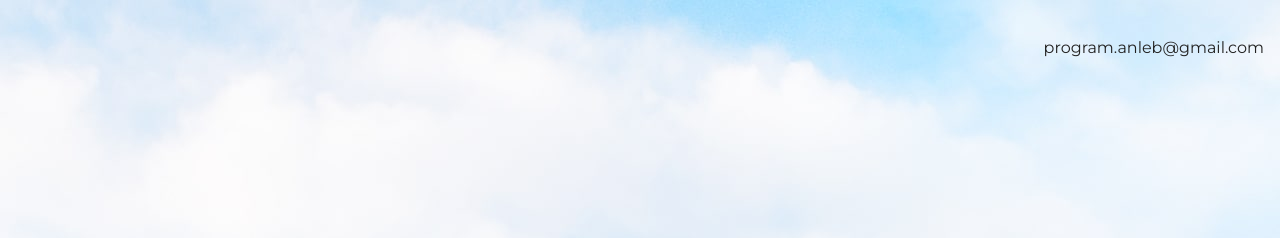
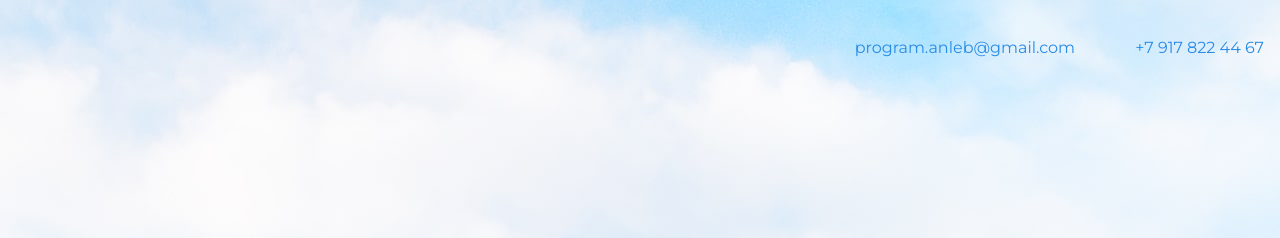
Before and after one commit to 19Anton20/portfolio, a plain HTML site: page index.html in a window 1280 px wide. Shown: the top 238 px of the page. Drawn offline with nearby package versions, Linux system fonts and the light colour scheme.

Commit message:
Поменял контакты

```diff
--- a/index.html
+++ b/index.html
@@ -8,7 +8,10 @@
 </head>
 <body>
 <header class="page-header">
-  <div class="container">program.anleb@gmail.com</div>
+  <div class="container">
+    <a href="mailto:program.anleb@gmail.com">program.anleb@gmail.com</a>
+    <a href="tel:+79178224467">+7 917 822 44 67</a>
+  </div>
 </header>
 
 <section class="hero-image">
```
